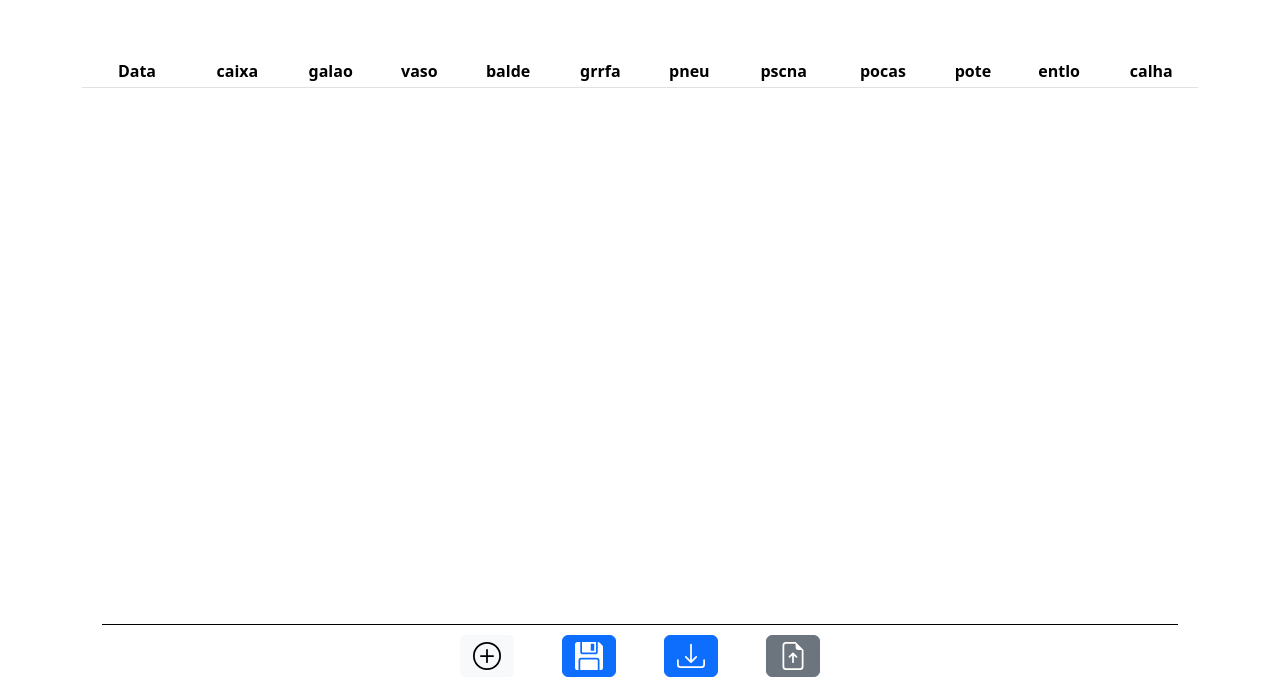
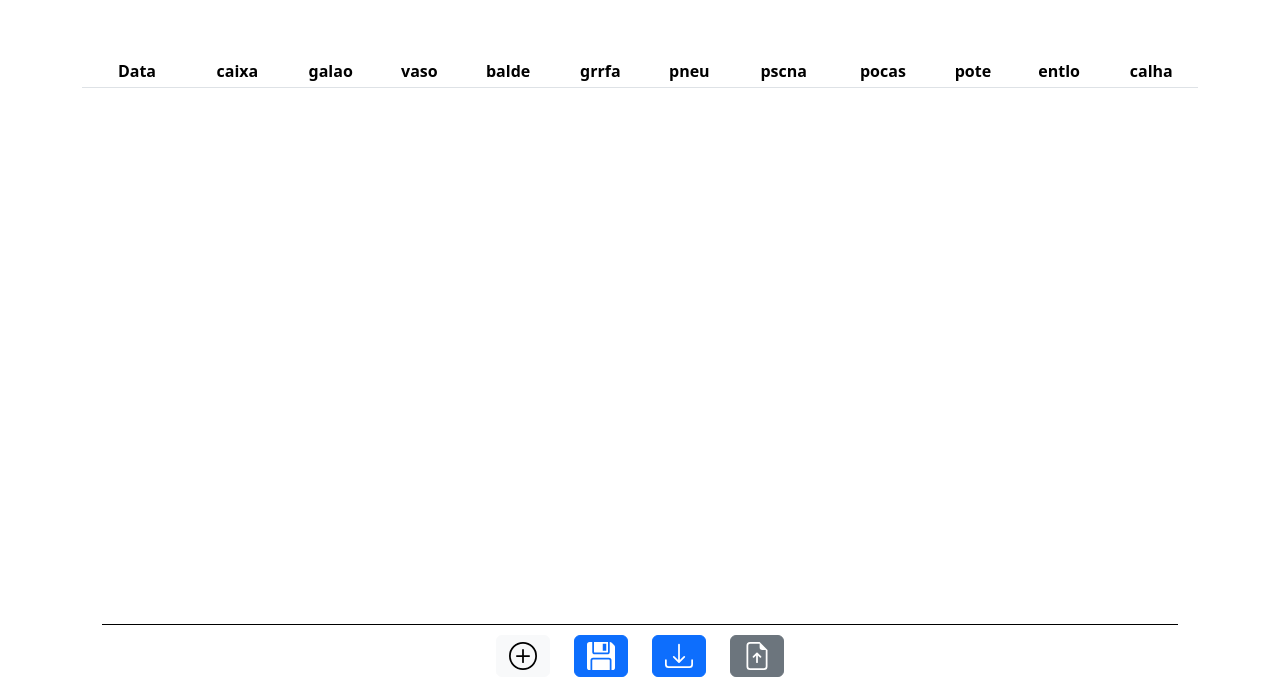
Before and after one commit to LUIZ-FELIPE3393/LUIZ-FELIPE3393.github.io, a website: page checklist/checklist.html in a window 1280 px wide. Shown: the part 103-800 px from the top of the page. Drawn offline with Linux system fonts and the light colour scheme; no server answers.

Commit message:
Update checklist.html

```diff
--- a/checklist/checklist.html
+++ b/checklist/checklist.html
@@ -55,7 +55,7 @@
           </table>
         </div>
         <div class="fixed-bottom">
-          <div class=" row gx-5 align-items-center" id="button-bar">
+          <div class=" row align-items-center" id="button-bar">
             <div class="col-auto">
               <button id="add-checklist" name="add-checklist" class="btn btn-light" type="button">
                 <svg xmlns="http://www.w3.org/2000/svg" width="28" height="28" fill="currentColor" class="bi bi-plus-circle" viewBox="0 0 16 16">
```
